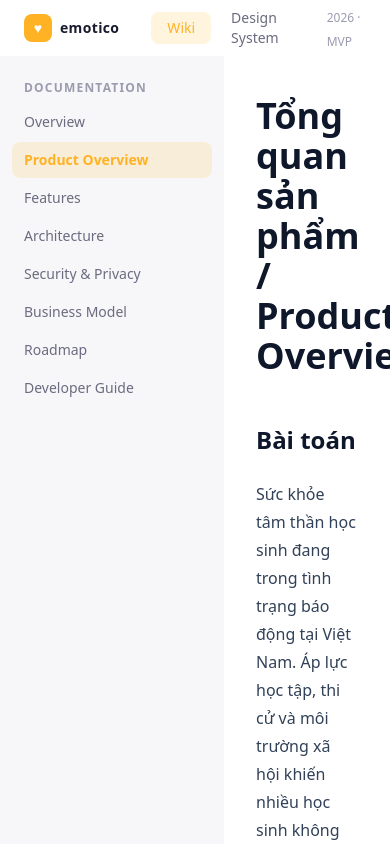
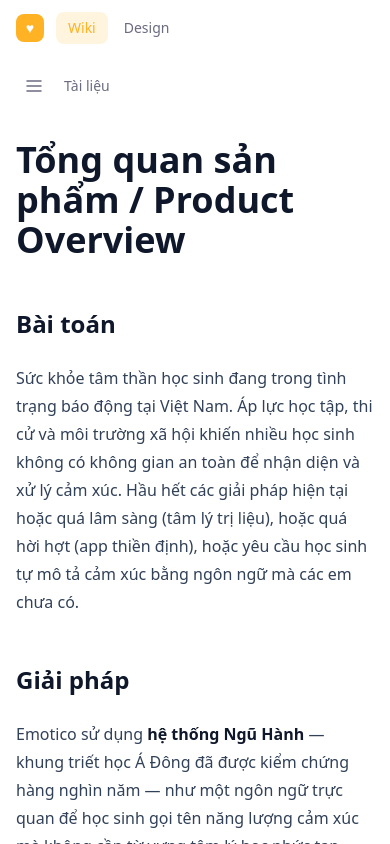
Before and after one commit to hoanganhuynh/emotico_wiki_2026, a Next.js app: page /wiki/01-product-overview in a window 390 px wide. Built offline with nearby package versions, Linux system fonts and the light colour scheme.

Commit message:
feat(wiki): mobile-responsive layout — drawer sidebar, responsive nav, content padding

```diff
--- a/src/app/design-system/page.tsx
+++ b/src/app/design-system/page.tsx
@@ -4,12 +4,12 @@ export const metadata = {
 
 export default function DesignSystemPage() {
   return (
-    <div className="flex-1 flex flex-col">
+    <div className="flex-1 flex flex-col overflow-hidden">
       <iframe
         src="/ds/"
         title="Emotico Design System"
-        className="flex-1 w-full border-0"
-        style={{ height: 'calc(100vh - 56px)' }}
+        className="flex-1 w-full border-0 min-h-0"
+        style={{ height: '100%' }}
       />
     </div>
   );
--- a/src/app/globals.css
+++ b/src/app/globals.css
@@ -8,6 +8,7 @@
 
 html, body {
   height: 100%;
+  overflow-x: hidden;
 }
 
 /* Markdown content tweaks */
--- a/src/app/layout.tsx
+++ b/src/app/layout.tsx
@@ -6,6 +6,7 @@ export const metadata: Metadata = {
   title: 'Emotico',
   description: 'Emotional wellness platform for Vietnamese schools',
   icons: { icon: '/favicon.ico' },
+  viewport: 'width=device-width, initial-scale=1',
 };
 
 export default function RootLayout({ children }: { children: React.ReactNode }) {
--- a/src/app/wiki/[slug]/page.tsx
+++ b/src/app/wiki/[slug]/page.tsx
@@ -23,7 +23,7 @@ export default async function WikiPage({ params }: Props) {
   if (!page) notFound();
 
   return (
-    <article className="max-w-3xl mx-auto px-8 py-10">
+    <article className="max-w-3xl mx-auto px-4 sm:px-8 py-6 sm:py-10">
       <MarkdownContent content={page.content} />
     </article>
   );
--- a/src/app/wiki/layout.tsx
+++ b/src/app/wiki/layout.tsx
@@ -1,12 +1,34 @@
+'use client';
+
+import { useState } from 'react';
 import WikiSidebar from '@/components/wiki-sidebar';
 
 export default function WikiLayout({ children }: { children: React.ReactNode }) {
+  const [sidebarOpen, setSidebarOpen] = useState(false);
+
   return (
     <div className="flex flex-1 overflow-hidden">
-      <WikiSidebar />
-      <main className="flex-1 overflow-y-auto">
-        {children}
-      </main>
+      <WikiSidebar isOpen={sidebarOpen} onClose={() => setSidebarOpen(false)} />
+
+      <div className="flex-1 flex flex-col overflow-hidden">
+        {/* Mobile top bar with menu button */}
+        <div className="md:hidden flex items-center gap-3 px-4 py-3 border-b border-[#E0E0E6] bg-white shrink-0">
+          <button
+            onClick={() => setSidebarOpen(true)}
+            className="w-9 h-9 flex items-center justify-center rounded-lg text-[#6B6B80] hover:bg-[#F7F7F9] transition-colors"
+            aria-label="Mở menu"
+          >
+            <svg width="18" height="18" viewBox="0 0 18 18" fill="none">
+              <path d="M2 4h14M2 9h14M2 14h14" stroke="currentColor" strokeWidth="1.5" strokeLinecap="round"/>
+            </svg>
+          </button>
+          <span className="text-sm text-[#6B6B80]">Tài liệu</span>
+        </div>
+
+        <main className="flex-1 overflow-y-auto">
+          {children}
+        </main>
+      </div>
     </div>
   );
 }
--- a/src/app/wiki/page.tsx
+++ b/src/app/wiki/page.tsx
@@ -7,7 +7,7 @@ export default function WikiHomePage() {
   if (!page) notFound();
 
   return (
-    <article className="max-w-3xl mx-auto px-8 py-10">
+    <article className="max-w-3xl mx-auto px-4 sm:px-8 py-6 sm:py-10">
       <MarkdownContent content={page.content} />
     </article>
   );
--- a/src/components/top-nav.tsx
+++ b/src/components/top-nav.tsx
@@ -8,13 +8,13 @@ export default function TopNav() {
   const isDS = pathname.startsWith('/design-system');
 
   return (
-    <header className="fixed top-0 left-0 right-0 z-50 h-14 bg-white border-b border-[#E0E0E6] flex items-center px-6 gap-8">
+    <header className="fixed top-0 left-0 right-0 z-50 h-14 bg-white border-b border-[#E0E0E6] flex items-center px-4 sm:px-6 gap-3 sm:gap-8">
       {/* Logo */}
-      <Link href="/wiki" className="flex items-center gap-2 no-underline">
+      <Link href="/wiki" className="flex items-center gap-2 no-underline shrink-0">
         <span className="w-7 h-7 rounded-lg bg-[#FFB223] flex items-center justify-center text-white text-sm font-bold select-none">
           ♥
         </span>
-        <span className="font-semibold text-[#1A1A2E] text-sm tracking-wide">
+        <span className="font-semibold text-[#1A1A2E] text-sm tracking-wide hidden xs:block sm:block">
           emotico
         </span>
       </Link>
@@ -24,7 +24,7 @@ export default function TopNav() {
         <Link
           href="/wiki"
           className={[
-            'px-4 py-1.5 rounded-lg text-sm font-medium transition-colors no-underline',
+            'px-3 sm:px-4 py-1.5 rounded-lg text-sm font-medium transition-colors no-underline whitespace-nowrap',
             !isDS
               ? 'bg-[#FFB223]/15 text-[#FFB223]'
               : 'text-[#6B6B80] hover:text-[#1A1A2E] hover:bg-[#F7F7F9]',
@@ -35,18 +35,19 @@ export default function TopNav() {
         <Link
           href="/design-system"
           className={[
-            'px-4 py-1.5 rounded-lg text-sm font-medium transition-colors no-underline',
+            'px-3 sm:px-4 py-1.5 rounded-lg text-sm font-medium transition-colors no-underline whitespace-nowrap',
             isDS
               ? 'bg-[#FFB223]/15 text-[#FFB223]'
               : 'text-[#6B6B80] hover:text-[#1A1A2E] hover:bg-[#F7F7F9]',
           ].join(' ')}
         >
-          Design System
+          <span className="hidden sm:inline">Design System</span>
+          <span className="sm:hidden">Design</span>
         </Link>
       </nav>
 
-      {/* Right spacer — version badge */}
-      <div className="ml-auto">
+      {/* Version badge — hidden on mobile */}
+      <div className="ml-auto hidden sm:block">
         <span className="text-xs text-[#9B9BB0] font-medium">
           2026 · MVP
         </span>
--- a/src/components/wiki-sidebar.tsx
+++ b/src/components/wiki-sidebar.tsx
@@ -4,11 +4,15 @@ import Link from 'next/link';
 import { usePathname } from 'next/navigation';
 import { NAV_ITEMS } from '@/lib/nav';
 
-export default function WikiSidebar() {
+interface WikiSidebarProps {
+  isOpen?: boolean;
+  onClose?: () => void;
+}
+
+export default function WikiSidebar({ isOpen = false, onClose }: WikiSidebarProps) {
   const pathname = usePathname();
 
-  return (
-    <aside className="w-56 shrink-0 border-r border-[#E0E0E6] bg-[#F7F7F9] overflow-y-auto">
+  const navContent = (
     <nav className="py-6 px-3">
       <p className="px-3 mb-2 text-xs font-semibold text-[#9B9BB0] uppercase tracking-widest">
         Documentation
@@ -25,8 +29,9 @@ export default function WikiSidebar() {
             <li key={item.slug}>
               <Link
                 href={href}
+                onClick={onClose}
                 className={[
-                    'flex items-center px-3 py-2 rounded-lg text-sm no-underline transition-colors',
+                  'flex items-center px-3 py-2.5 rounded-lg text-sm no-underline transition-colors',
                   isActive
                     ? 'bg-[#FFB223]/15 text-[#FFB223] font-semibold'
                     : 'text-[#6B6B80] hover:text-[#1A1A2E] hover:bg-white',
@@ -39,6 +44,45 @@ export default function WikiSidebar() {
         })}
       </ul>
     </nav>
+  );
+
+  return (
+    <>
+      {/* Desktop sidebar — always visible on md+ */}
+      <aside className="hidden md:block w-56 shrink-0 border-r border-[#E0E0E6] bg-[#F7F7F9] overflow-y-auto">
+        {navContent}
       </aside>
+
+      {/* Mobile drawer overlay */}
+      {isOpen && (
+        <div className="md:hidden fixed inset-0 z-40 flex">
+          {/* Backdrop */}
+          <div
+            className="absolute inset-0 bg-black/40"
+            onClick={onClose}
+            aria-hidden="true"
+          />
+          {/* Drawer */}
+          <aside className="relative z-10 w-64 bg-[#F7F7F9] h-full overflow-y-auto shadow-xl">
+            {/* Close button */}
+            <div className="flex items-center justify-between px-4 pt-4 pb-2">
+              <span className="text-xs font-semibold text-[#9B9BB0] uppercase tracking-widest">
+                Menu
+              </span>
+              <button
+                onClick={onClose}
+                className="w-8 h-8 flex items-center justify-center rounded-lg text-[#6B6B80] hover:bg-white transition-colors"
+                aria-label="Đóng menu"
+              >
+                <svg width="16" height="16" viewBox="0 0 16 16" fill="none">
+                  <path d="M12 4L4 12M4 4l8 8" stroke="currentColor" strokeWidth="1.5" strokeLinecap="round"/>
+                </svg>
+              </button>
+            </div>
+            {navContent}
+          </aside>
+        </div>
+      )}
+    </>
   );
 }
```
Lines whose indentation alone changed are shown as unchanged.
